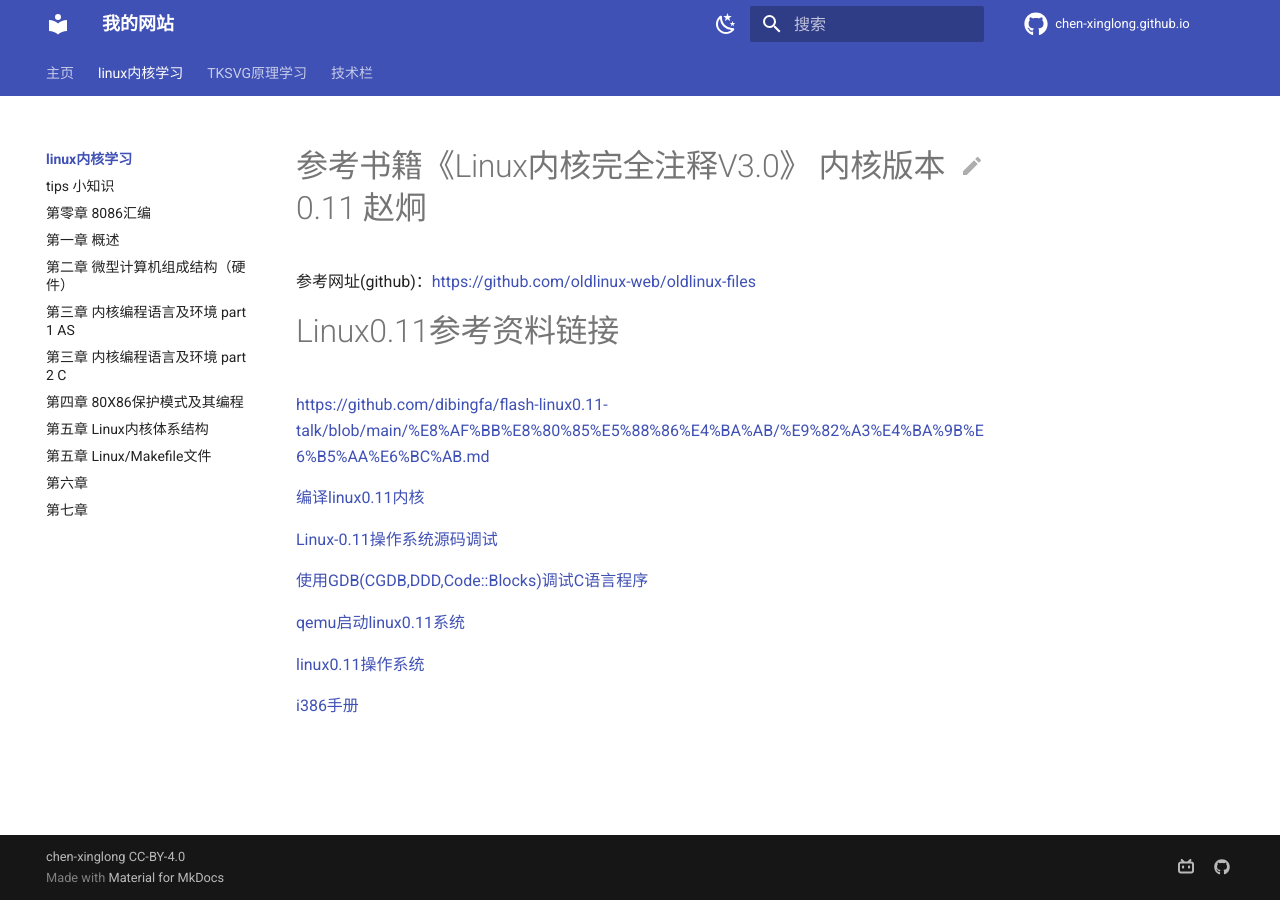
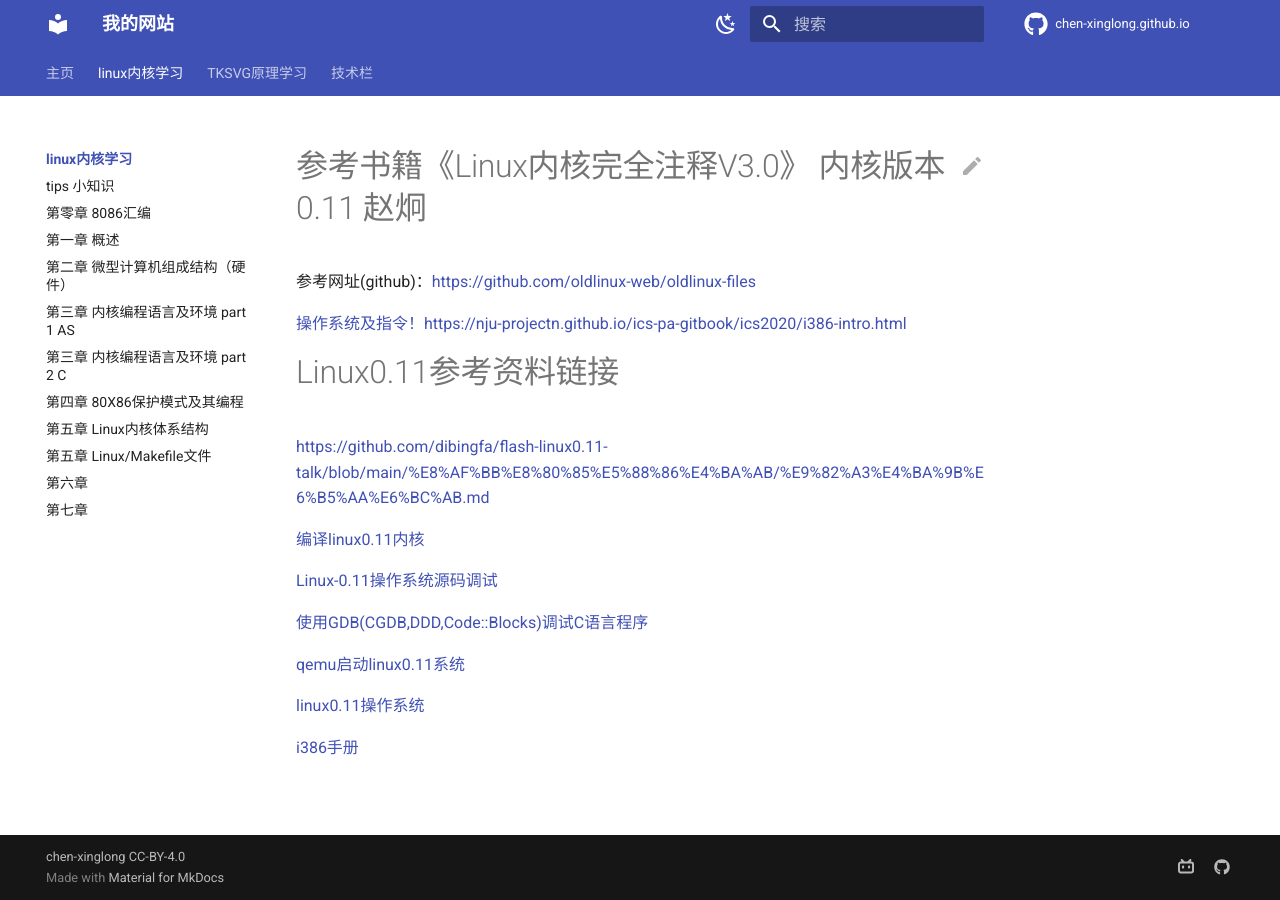
Before and after one commit to chen-xinglong/chen-xinglong.github.io, an MkDocs documentation site: the page built from docs/linux011/index.md, in a window 1280 px wide. Built offline with MkDocs 1.6.1 and Material for MkDocs 9.7.7, drawn with Linux system fonts in a browser that asks for light colours; comment, search, counter and statistics services are not loaded.

Commit message:
modify index.md -3

```diff
--- a/docs/linux011/index.md
+++ b/docs/linux011/index.md
@@ -1,6 +1,8 @@
 
 # 参考书籍《Linux内核完全注释V3.0》 内核版本0.11 赵炯
 参考网址(github)：[https://github.com/oldlinux-web/oldlinux-files](https://github.com/oldlinux-web/oldlinux-files)
+
+[操作系统及指令！https://nju-projectn.github.io/ics-pa-gitbook/ics2020/i386-intro.html](https://nju-projectn.github.io/ics-pa-gitbook/ics2020/i386-intro.html)
 
 # Linux0.11参考资料链接
 [https://github.com/dibingfa/flash-linux0.11-talk/blob/main/%E8%AF%BB%E8%80%85%E5%88%86%E4%BA%AB/%E9%82%A3%E4%BA%9B%E6%B5%AA%E6%BC%AB.md](https://github.com/dibingfa/flash-linux0.11-talk/blob/main/%E8%AF%BB%E8%80%85%E5%88%86%E4%BA%AB/%E9%82%A3%E4%BA%9B%E6%B5%AA%E6%BC%AB.md)
```
